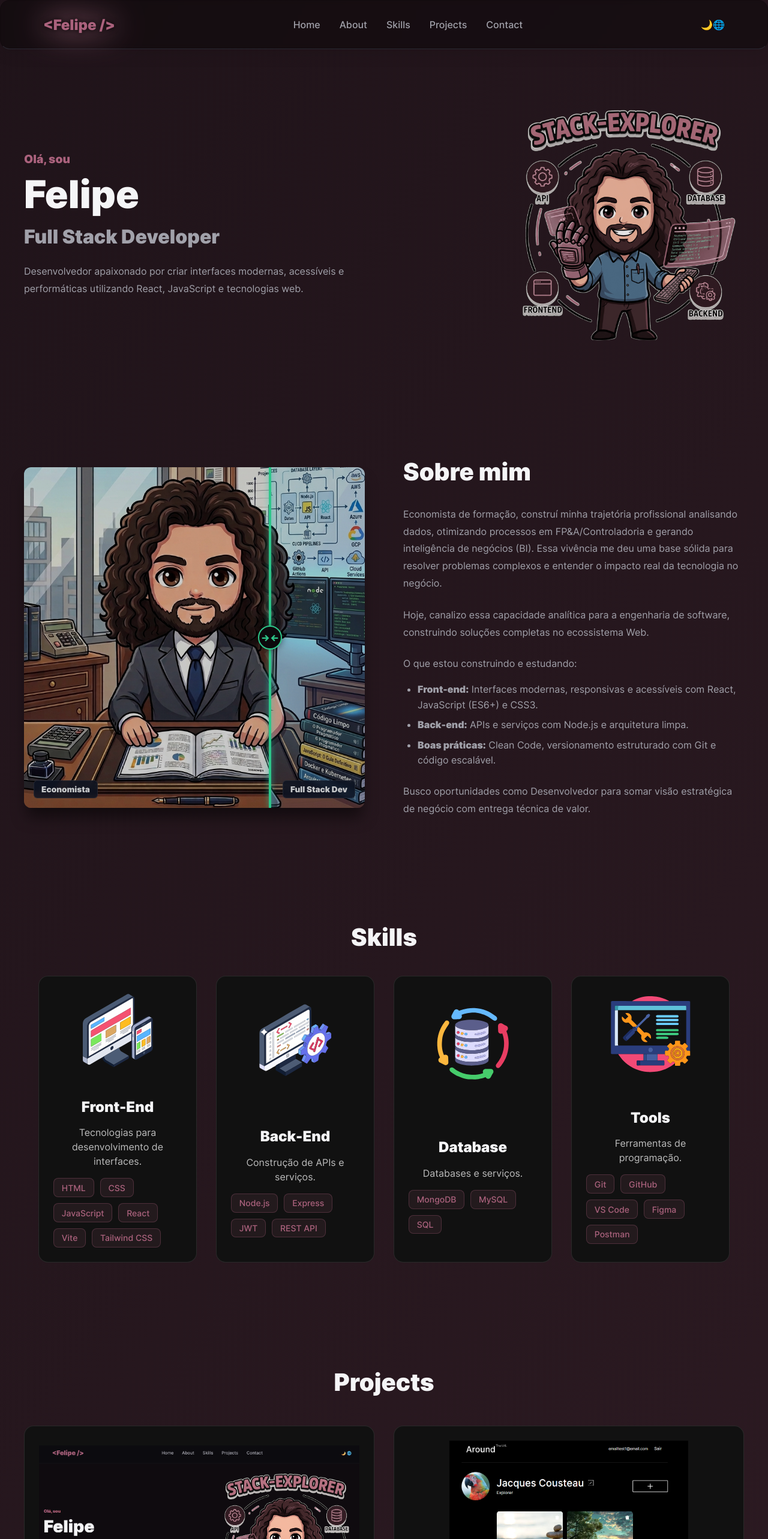
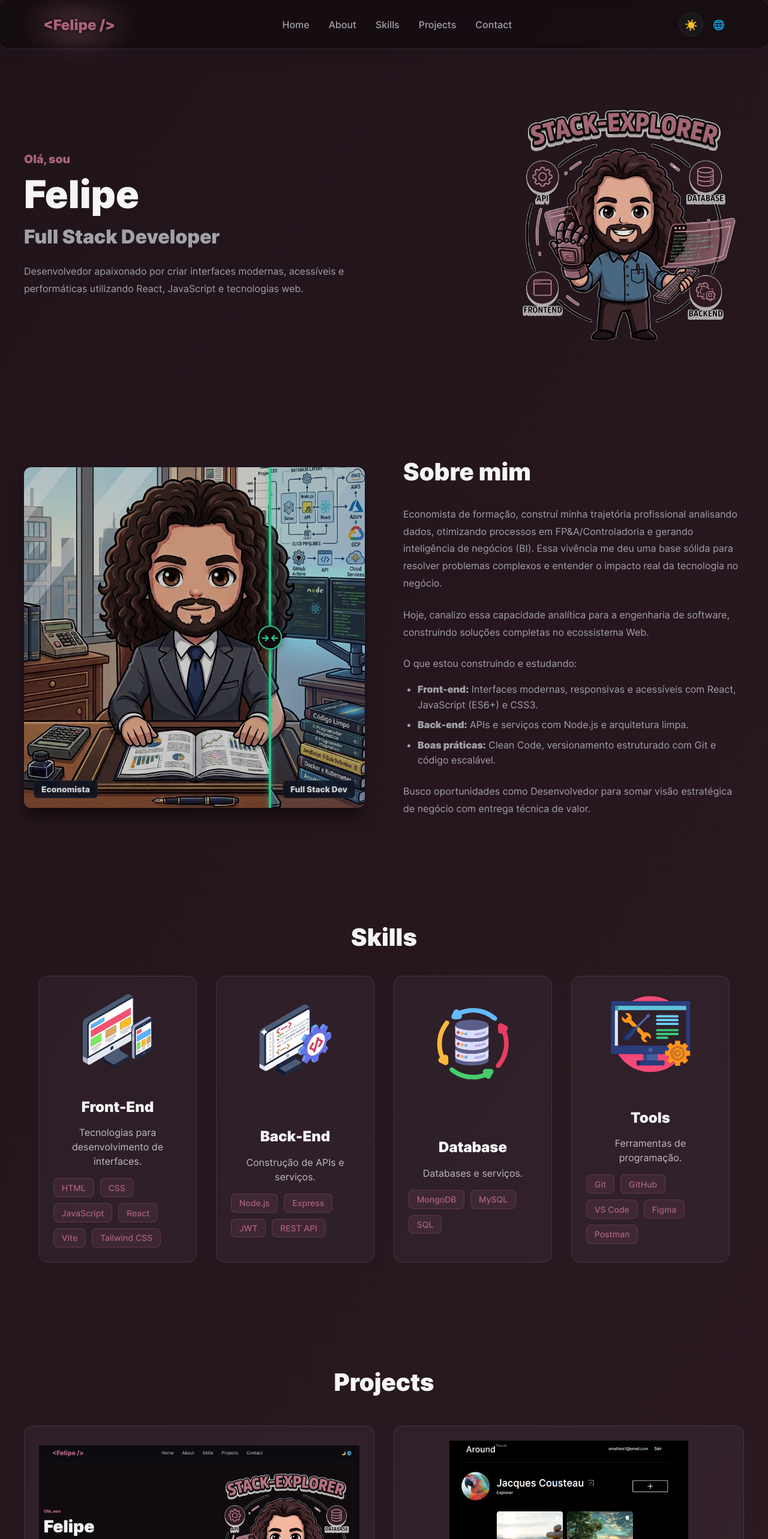
Before and after one commit to flpzht/portfolio, a React (Vite) app: page / in a window 1280 px wide. Shown: the top 2566 px of the page at 60% size. Built offline with nearby package versions, Linux system fonts and the light colour scheme.

Commit message:
feat(themeToggle): working in progress

```diff
--- a/src/components/Card/Card.module.css
+++ b/src/components/Card/Card.module.css
@@ -2,7 +2,9 @@
   display: flex;
   flex-direction: column;
   justify-content: space-around;
-  background-color: #111;
+  background-color: rgba(85, 70, 87, 0.185);
+  backdrop-filter: blur(5px);
+  -webkit-backdrop-filter: blur(10px);
   border-radius: 16px;
   overflow: hidden;
   border: 1px solid rgba(255, 255, 255, 0.1);
--- a/src/components/Navbar/Navbar.jsx
+++ b/src/components/Navbar/Navbar.jsx
@@ -1,3 +1,5 @@
+import ThemeToggle from "@/components/ThemeToggle/ThemeToggle";
+
 import styles from "./Navbar.module.css";
 
 const BRAND_NAME = "<Felipe />";
@@ -23,7 +25,7 @@ export default function Navbar() {
         </ul>
 
         <div className={styles.actions}>
-          {'🌙'}
+          <ThemeToggle />
           {'🌐'}
         </div>
 
--- a/src/components/ThemeToggle/ThemeToggle.jsx
+++ b/src/components/ThemeToggle/ThemeToggle.jsx
@@ -39,7 +39,7 @@ export default function ThemeToggle() {
       }
     >
       <span aria-hidden="true">
-        {isDark ? "☀" : "☾"}
+        {isDark ? "☀️" : "🌙"}
       </span>
     </button>
   );
--- a/src/sections/Contact/Contact.module.css
+++ b/src/sections/Contact/Contact.module.css
@@ -54,7 +54,9 @@
 
   border-radius: 16px;
 
-  background: #111;
+  background-color: rgba(85, 70, 87, 0.185);
+  backdrop-filter: blur(5px);
+  -webkit-backdrop-filter: blur(10px);
 
   border: 1px solid rgba(255,255,255,.08);
 }
--- a/src/styles/globals.css
+++ b/src/styles/globals.css
@@ -18,6 +18,7 @@ html {
 body {
   position: relative;
   min-height: 100vh;
+  background: var(--background);
   background: var(--background-screen);
   background-size: 400% 400%;
   color: var(--text);
--- a/src/styles/variables.css
+++ b/src/styles/variables.css
@@ -84,3 +84,28 @@
 --padding-8: 8rem; /* 128px */
 --padding-10: 10rem; /* 160px */
 }
+
+/* ========= LIGHT THEME ========= */
+
+html.light {
+  --background: #f5f5f7;
+  --background-screen: linear-gradient(90deg,rgba(255, 255, 255, 1) 0%, rgba(191, 191, 201, 1) 35%, rgba(171, 171, 171, 1) 100%);
+  --surface: #ffffff;
+  --surface-hover: #eeeeF2;
+
+  --primary: #ab627d;
+  --primary-hover: #8f4e67;
+
+  --text: #17171c;
+  --text-secondary: #4f3f52;
+
+  --border: #dedee5;
+
+  --shadow-sm: 0 2px 10px rgba(0, 0, 0, 0.08);
+
+  --shadow-md: 0 8px 25px rgba(0, 0, 0, 0.12);
+
+  --shadow-lg: 0 20px 60px rgba(0, 0, 0, 0.15);
+
+  --shadow-primary: 0 0 30px rgba(171, 98, 125, 0.15);
+}
```
